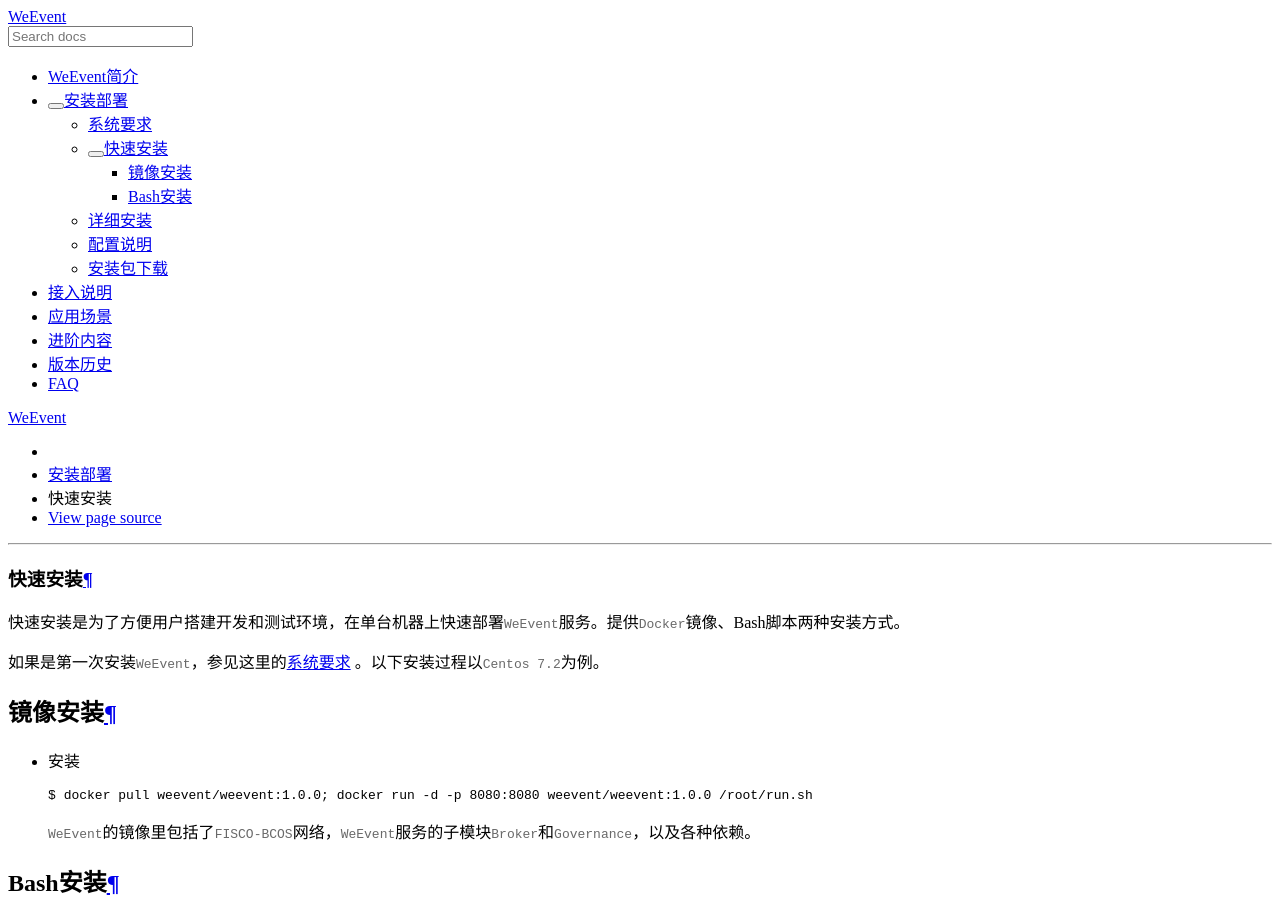
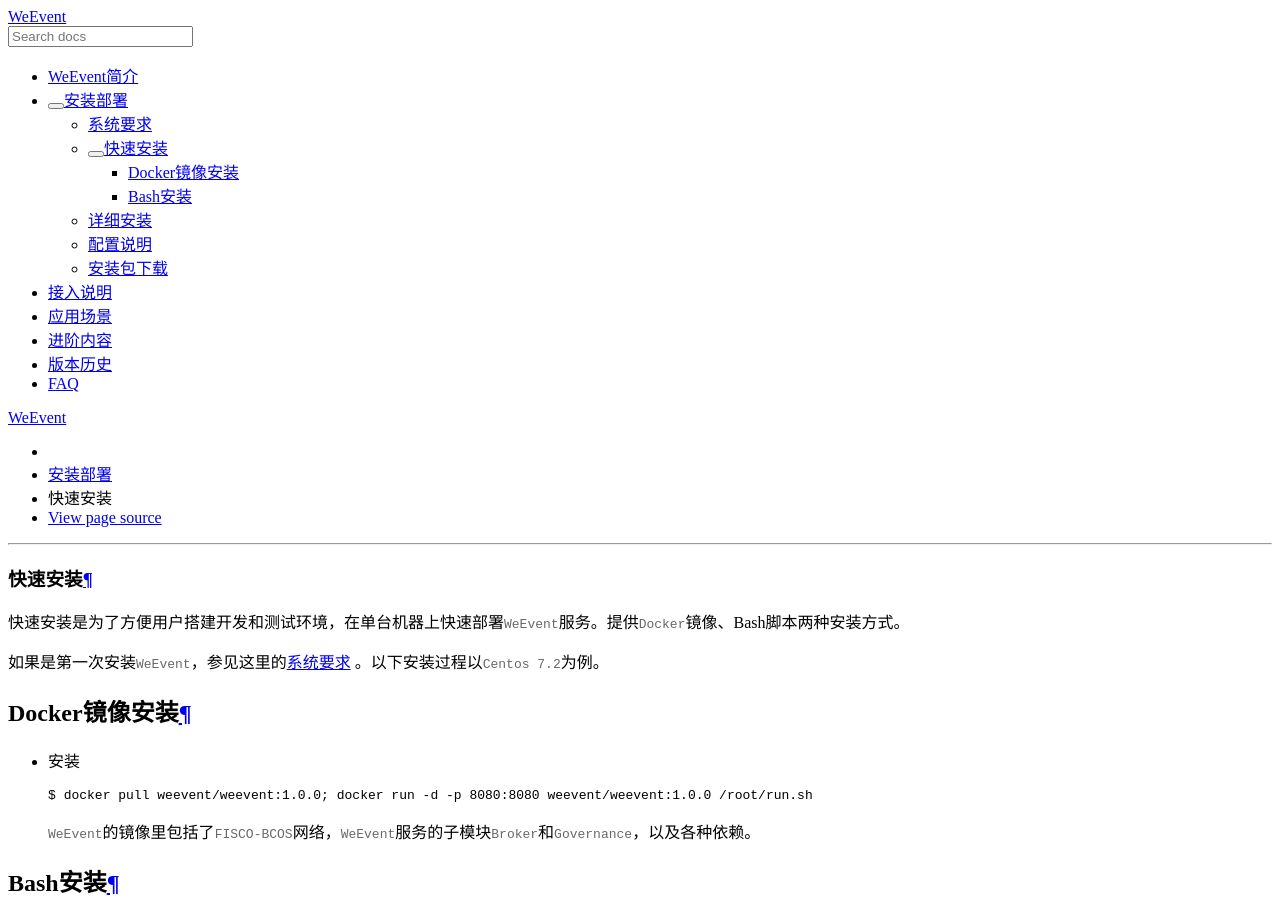
Before and after one commit to WeBankBlockchain/WeEvent-docs, a Sphinx documentation site: the page built from docs/install/quickinstall.md, in a window 1280 px wide and 900 px high. Built offline with Sphinx 7.4.7 and the Read the Docs theme 2.0.0, drawn with Linux system fonts in a browser that asks for light colours.

Commit message:
add cdn and docker message

```diff
--- a/docs/install/quickinstall.md
+++ b/docs/install/quickinstall.md
@@ -4,7 +4,7 @@
 
 如果是第一次安装`WeEvent`，参见这里的[系统要求](./environment.html) 。以下安装过程以`Centos 7.2`为例。
 
-### 镜像安装
+### Docker镜像安装
 
 - 安装
 
```
